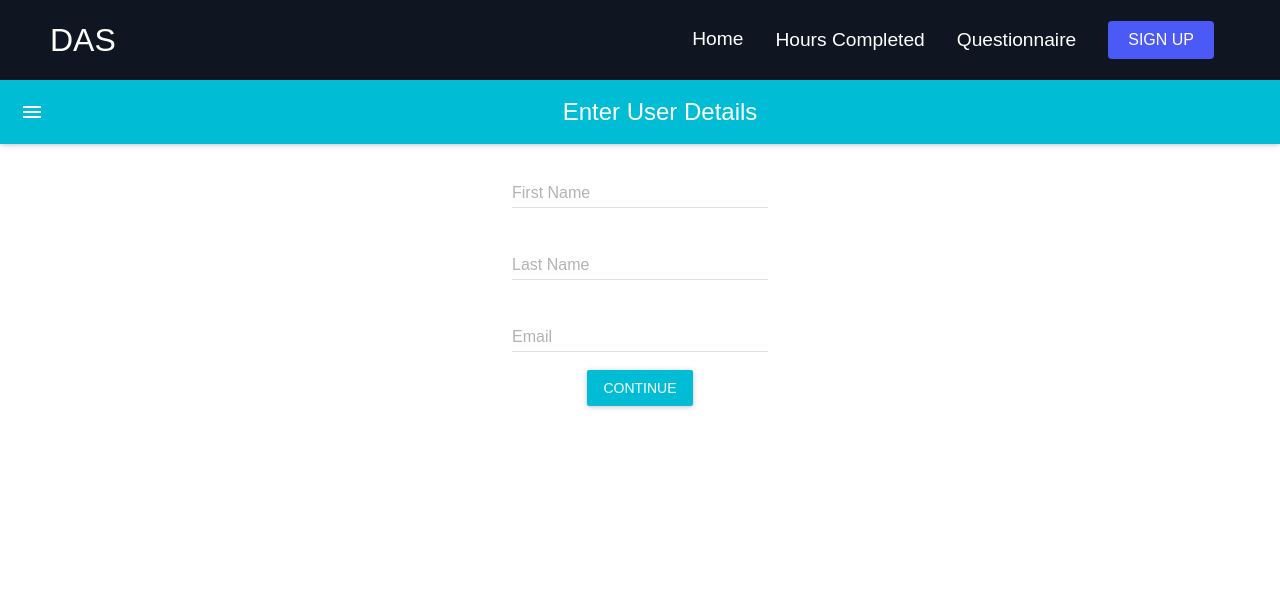
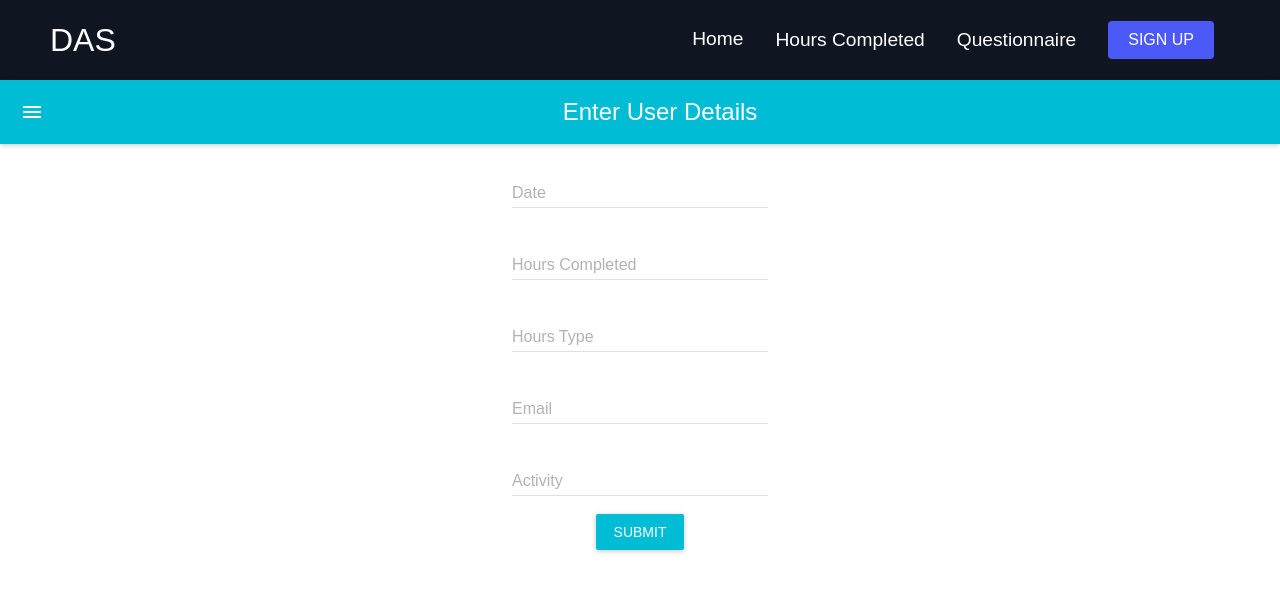
Before and after one commit to JoeyAly/DAS_Website, a React (Create React App) app: page /questionnaire in a window 1280 px wide. Shown: the top 592 px of the page. Built offline with nearby package versions, Linux system fonts and the light colour scheme; the HTML template or start-up script is replaced by a standard one.

Commit message:
Built on user form, returns summary, and created continue and back buttons

```diff
--- a/package.json
+++ b/package.json
@@ -4,6 +4,7 @@
   "version": "0.1.0",
   "private": true,
   "dependencies": {
+    "@material-ui/lab": "^4.0.0-alpha.56",
     "@testing-library/jest-dom": "^4.2.4",
     "@testing-library/react": "^9.5.0",
     "@testing-library/user-event": "^7.2.1",
--- a/src/componets/Form/Confirm.js
+++ b/src/componets/Form/Confirm.js
@@ -0,0 +1,77 @@
+import React, { Component } from 'react';
+import MuiThemeProvider from 'material-ui/styles/MuiThemeProvider';
+import AppBar from 'material-ui/AppBar';
+import { List, ListItem } from 'material-ui/List';
+import RaisedButton from 'material-ui/RaisedButton';
+
+export class Confirm extends Component {
+  continue = e => {
+    e.preventDefault();
+    // PROCESS FORM //
+    this.props.nextStep();
+  };
+
+  back = e => {
+    e.preventDefault();
+    this.props.prevStep();
+  };
+
+  render() {
+    const {
+      values: { activityDate, hoursCompleted, hoursType, email, activity }
+    } = this.props;
+    return (
+      <MuiThemeProvider>
+        <React.Fragment>
+        <div class="center">
+            <AppBar title="Confirm User Data" />
+            </div>
+            <div class="center">
+            <List>
+
+              <ListItem
+                primaryText ="Activity Date" secondaryText={activityDate} />
+
+              <ListItem
+                primaryText ="Completed Hours" secondary={hoursCompleted} />
+
+              <ListItem
+                primaryText="Type of Hours" secondary={hoursType} />
+
+              <ListItem
+                primaryText="Email" secondary={email} />
+
+              <ListItem
+                primaryText="Activity" secondary={activity} />
+
+            </List>
+            <br />
+
+
+            <RaisedButton
+                label= "Confirm & Continue"
+                primary= {true}
+                style={styles.button}
+                onClick={this.continue}
+            />
+            <RaisedButton
+                label= "Back"
+                primary= {false}
+                style={styles.button}
+                onClick={this.back}
+            />
+            </div>
+          </React.Fragment>
+
+      </MuiThemeProvider>
+    );
+  }
+}
+const styles ={
+    button: {
+        margin: 10,
+    }
+
+}
+
+export default Confirm;
--- a/src/componets/Form/FormUserDetails.js
+++ b/src/componets/Form/FormUserDetails.js
@@ -7,15 +7,19 @@ import '../../App.css';
 
 
 
+
 export class FormUserDetails extends Component {
     continue = e => {
         e.preventDefault();
         this.props.nextStep();
+
     };
 
 
     render() {
         const { values, handleChange} =this.props;
+
+
         return (
 
             <MuiThemeProvider>
@@ -31,22 +35,27 @@ export class FormUserDetails extends Component {
                     </div>
                     <div class="center">
                     <TextField
-                        hintText= "Enter Your First Name"
-                        floatingLabelText= "First Name"
-                        onChange={handleChange('firstName')}
-                        defaultValue={values.firstName}
-                        alignText= "Center"
-
+                        hintText= "Enter The Date of Activity (mm/dd/yyyy) "
+                        floatingLabelText= "Date"
+                        onChange={handleChange('activityDate')}
+                        defaultValue={values.activityDate}
 
 
 
                 />
                 <br/>
                 <TextField
-                    hintText="Enter Last Name"
-                    floatingLabelText= "Last Name"
-                    onChange={handleChange('lastName')}
-                    defaultValue={values.lastName}
+                    hintText="Enter Hours Completed"
+                    floatingLabelText= "Hours Completed"
+                    onChange={handleChange('hoursCompleted')}
+                    defaultValue={values.hoursCompleted}
+                />
+                <br/>
+                <TextField
+                    hintText="Choose the Type of Hour"
+                    floatingLabelText= "Hours Type"
+                    onChange={handleChange('hoursType')}
+                    defaultValue={values.hoursType}
                 />
                 <br/>
                 <TextField
@@ -56,8 +65,15 @@ export class FormUserDetails extends Component {
                     defaultValue={values.email}
                 />
                 <br/>
+                <TextField
+                    hintText="Describe Your Activity"
+                    floatingLabelText= "Activity"
+                    onChange={handleChange('activity')}
+                    defaultValue={values.activity}
+                />
+                <br/>
                 <RaisedButton
-                    label="Continue"
+                    label="Submit"
                     primary={true}
                     style={styles.button}
                     onClick={this.continue}
--- a/src/componets/Form/UserForm.js
+++ b/src/componets/Form/UserForm.js
@@ -1,15 +1,16 @@
 import React, { Component} from 'react';
 import FormUserDetails from './FormUserDetails';
+import Confirm from './Confirm';
 
 export class UserForm extends Component {
     state = {
       step: 1,
-      firstName: '',
-      lastName: '',
+      activityDate: '',
+      hoursCompleted: '',
+      hoursType: '',
       email: '',
-      occupation: '',
-      city: '',
-      bio: ''
+      activity: '',
+
     };
 
     // Proceed to next step
@@ -20,13 +21,13 @@ export class UserForm extends Component {
       });
     };
 
-    // Go back to prev step
     prevStep = () => {
       const { step } = this.state;
       this.setState({
         step: step - 1
       });
     };
+
 
     // Handle fields change
     handleChange = input => e => {
@@ -35,8 +36,8 @@ export class UserForm extends Component {
 
     render() {
       const { step } = this.state;
-      const { firstName, lastName, email, occupation, city, bio } = this.state;
-      const values = { firstName, lastName, email, occupation, city, bio };
+      const { activityDate, hoursCompleted, hoursType, email, activity } = this.state;
+      const values = { activityDate, hoursCompleted, hoursType, email, activity };
 
       switch (step) {
         case 1:
@@ -47,16 +48,20 @@ export class UserForm extends Component {
               values={values}
             />
           );
-        case 2:
-          return <h1> Personal Details</h1>;
 
-
+          case 2:
+          return (
+            <Confirm
+              nextStep={this.nextStep}
+              prevStep={this.prevStep}
+              values={values}
+            />
+          );
 
         case 3:
           return <h1> Confirm</h1>;
 
-        case 4:
-          return
+
 
         default:
           (console.log('This is a multi-step form built with React.'))
```
Also changed, not shown: 1 other file (tests, documents, lock files or other folders).
